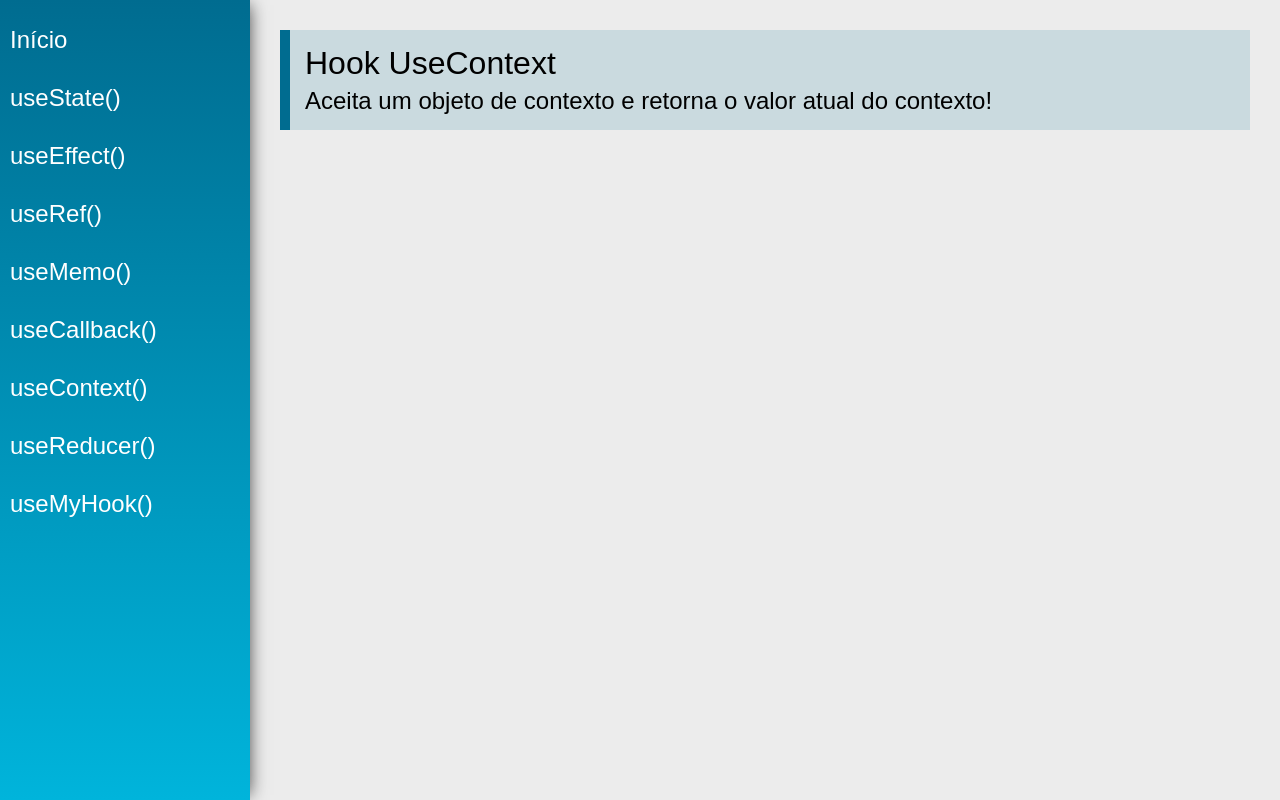
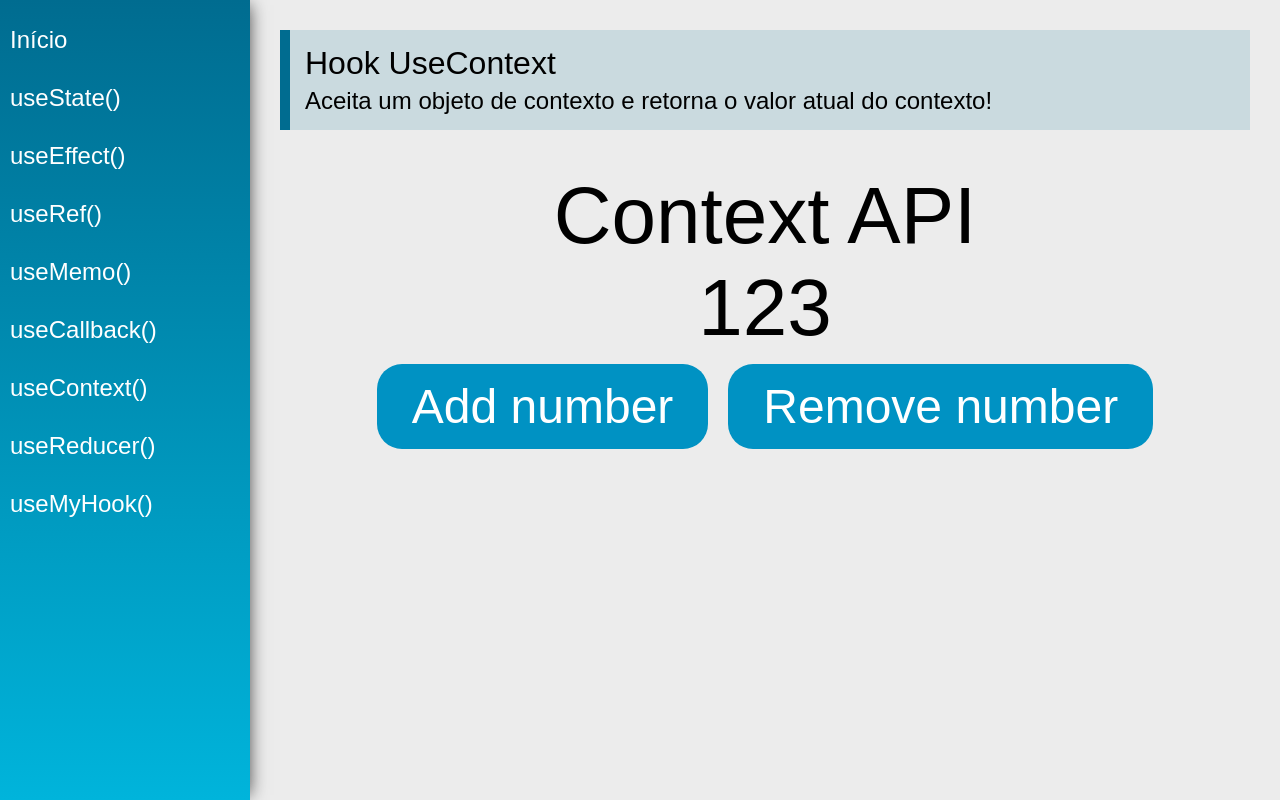
Before and after one commit to NetoJL/React-Hooks, a React (Create React App) app: page /useContext in a window 1280 px wide. Built offline with nearby package versions, Linux system fonts and the light colour scheme.

Commit message:
UseContext updated

```diff
--- a/src/views/examples/UseContext.jsx
+++ b/src/views/examples/UseContext.jsx
@@ -1,15 +1,39 @@
-import React from 'react'
-import PageTitle from '../../components/layout/PageTitle'
+import React, { useContext } from "react";
+import PageTitle from "../../components/layout/PageTitle";
+
+import DataContext from "../../data/DataContext";
 
 const UseContext = (props) => {
+	const {state, setState} = useContext(DataContext);
+
+	function changeNumber(delta) {
+		setState({
+			...state,
+			number: state.number + delta,
+		});
+	}
+
 	return (
 		<div className="UseContext">
 			<PageTitle
 				title="Hook UseContext"
 				subtitle="Aceita um objeto de contexto e retorna o valor atual do contexto!"
 			/>
+
+			<div className="center">
+				<span className="text">{state.text}</span>
+				<span className="text">{state.number}</span>
+				<div>
+					<button className="btn" onClick={() => changeNumber(+1)}>
+						Add number
+					</button>
+					<button className="btn" onClick={() => changeNumber(-1)}>
+						Remove number
+					</button>
 				</div>
-    )
-}
+			</div>
+		</div>
+	);
+};
 
-export default UseContext
+export default UseContext;
```
Lines whose indentation alone changed are shown as unchanged.
